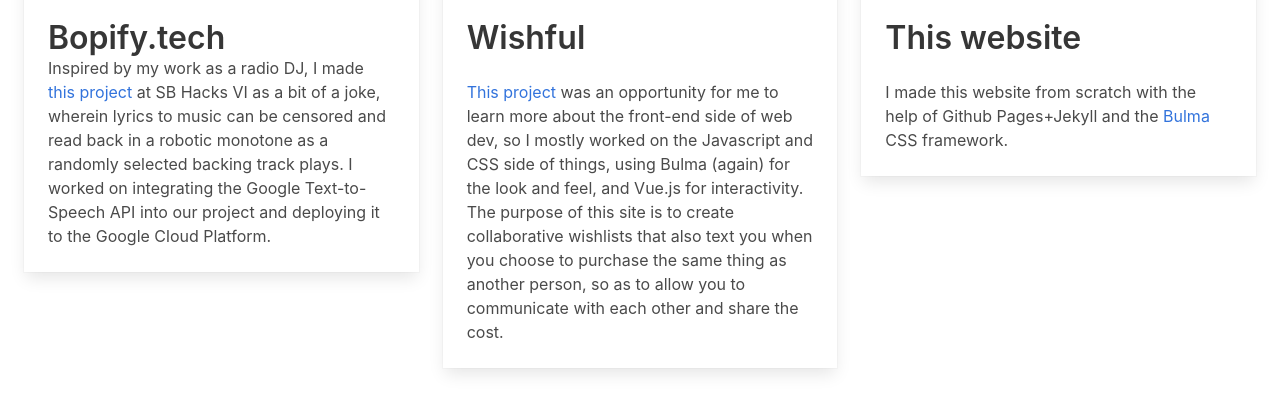
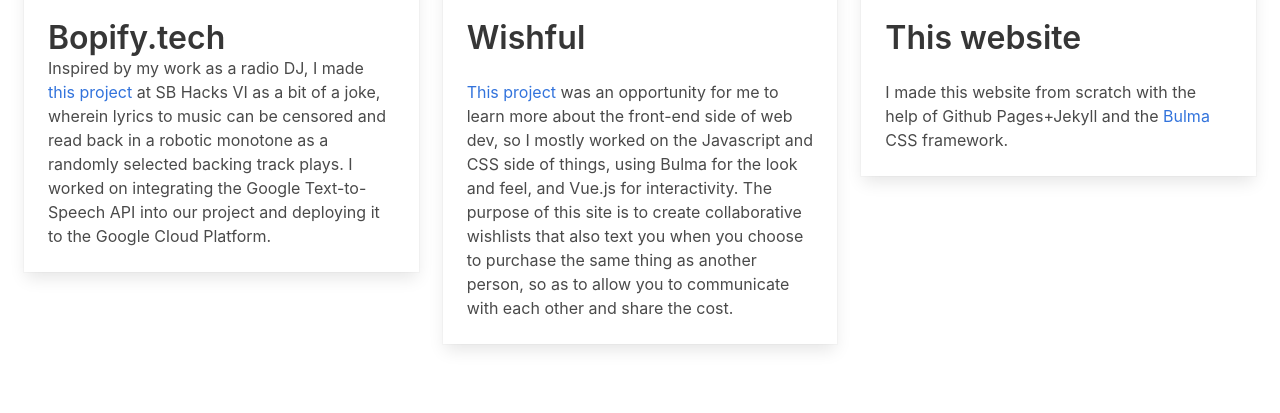
Before and after one commit to Brinoleum/Brinoleum.github.io, a Jekyll site: the page built from projects/index.html, in a window 1280 px wide, cut to the strip 559-975 px from the top of the page. Shown: the top 413 px of the strip. Built offline with Jekyll 4.4.1, drawn with Linux system fonts in a browser that asks for light colours; after the commit the page ends 951 px from its top, so only the background shows below that.

Commit message:
move images from img folder to images folder

```diff
--- a/about/index.html
+++ b/about/index.html
@@ -11,7 +11,7 @@
 	  <article class="tile is-child box notification is-success">
 	    <h3 class="title is-4">Some fun facts for those who want to know</h3>
 	    <figure class="image">
-	      <img class="has-image-centered is-rounded" alt="" src="/img/brian.jpg">
+	      <img class="has-image-centered is-rounded" alt="" src="/images/brian.jpg">
 	    </figure>
 	    <div class="is-divider"></div>
 	    <p>
@@ -39,7 +39,7 @@
 	    </p>
 	    <div class="is-divider"></div>
 	    <figure>
-	      <img class="has-image-centered" alt="" src="/img/KUCI.png">
+	      <img class="has-image-centered" alt="" src="/images/KUCI.png">
 	    </figure>
 	  </article>
 	</div>
@@ -53,7 +53,7 @@
 	    </p>
 	    <div class="is-divider"></div>
 	    <figure>
-	      <img class="has-image-centered" alt="" src="/img/acm.png">
+	      <img class="has-image-centered" alt="" src="/images/acm.png">
 	    </figure>
 	  </article>
 	</div>
--- a/projects/index.html
+++ b/projects/index.html
@@ -10,7 +10,7 @@
 	<div class="card">
 	  <div class="card-image">
 	    <figure class="image is-square">
-	      <img alt="" src="/img/bopify.jpg">
+	      <img alt="" src="/images/bopify.jpg">
 	    </figure>
 	  </div>
 	  <div class="card-content">
@@ -29,7 +29,7 @@
 	<div class="card">
 	  <div class="card-image">
 	    <figure class="image is-square">
-	      <img alt="" src="/img/wishful.png">
+	      <img alt="" src="/images/wishful.png">
 	    </figure>
 	  </div>
 	  <div class="card-content">
@@ -37,7 +37,7 @@
 	    <div class="content">
 	      <p>
 		<a href="https://devpost.com/software/wishful">This project</a> was an opportunity for me to learn more about the front-end side of web dev,
-		so I mostly worked on the Javascript and CSS side of things, using Bulma (again) for the look and feel, and Vue.js for interactivity.
+		so I mostly worked on the Javascript and CSS side of things, using Bulma for the look and feel, and Vue.js for interactivity.
 		The purpose of this site is to create collaborative wishlists that also text you when you choose to purchase the same thing as
 		another person, so as to allow you to communicate with each other and share the cost.
 	      </p>
```
Also changed, not shown: images/KUCI.png (renamed from img/KUCI.png), images/acm.png (renamed from img/acm.png), images/acm.svg (renamed from img/acm.svg), images/bopify.jpg (renamed from img/bopify.jpg), images/brian.jpg (renamed from img/brian.jpg), images/wishful.png (renamed from img/wishful.png).
